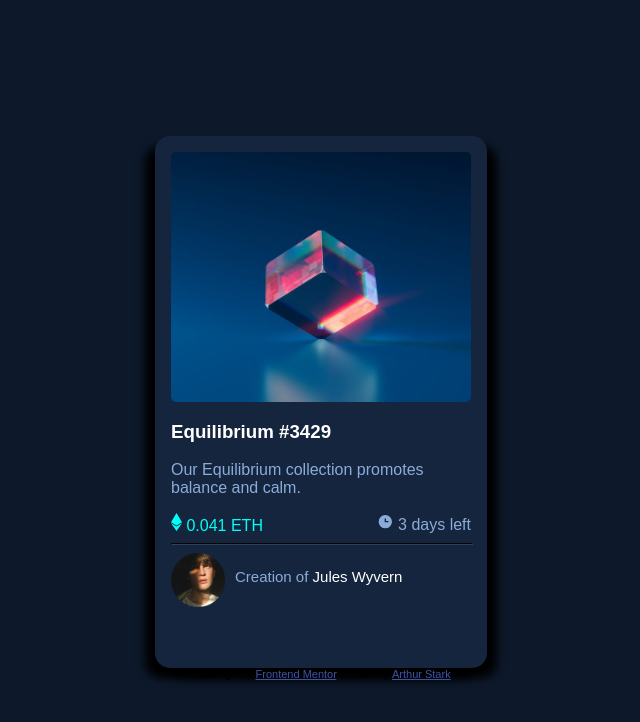
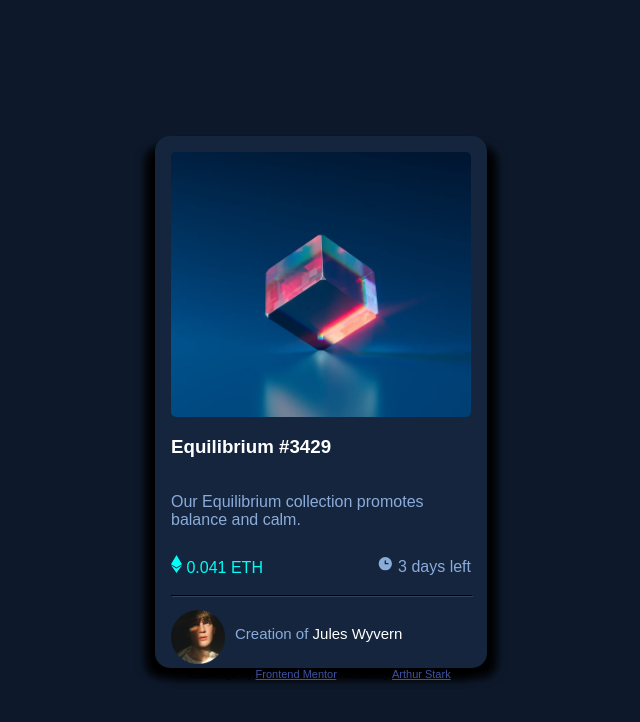
Before and after one commit to art5551/nft_preview_card_component_main, a plain HTML site: page index.html in a window 1280 px wide. Shown: the whole page, without its empty margins (319-959 px from the left). Drawn offline with Linux system fonts and the light colour scheme; a web font is replaced by a local one.

Commit message:
Adjusted padding and added image hover

```diff
--- a/nft_preview.css/nft_preview.css
+++ b/nft_preview.css/nft_preview.css
@@ -30,7 +30,7 @@ body{
 
 .nft-image-container{
   width: 100%;
-  height: 250px;
+  height: 265px;
   border-radius: 5px;
   position: relative;
 }
@@ -63,6 +63,7 @@ body{
 }
 
 .nft-description{
+  padding-top: 1px;
   font-size: 16px;
   font-weight: 300;
   color: hsl(215, 51%, 70%);
@@ -70,6 +71,8 @@ body{
 
 /* To include eth icon, amount an dtime remaining */
 .nft-information{
+  padding-top: 10px;
+  padding-bottom: 10px;
   display: flex;
   font-size: 16px;
   font-weight: 300;
@@ -91,6 +94,7 @@ hr{
 }
 
 .creator-tag{
+  padding-top: 5px;
   display: flex;
   width: 100%;
   height: 60px;
```
